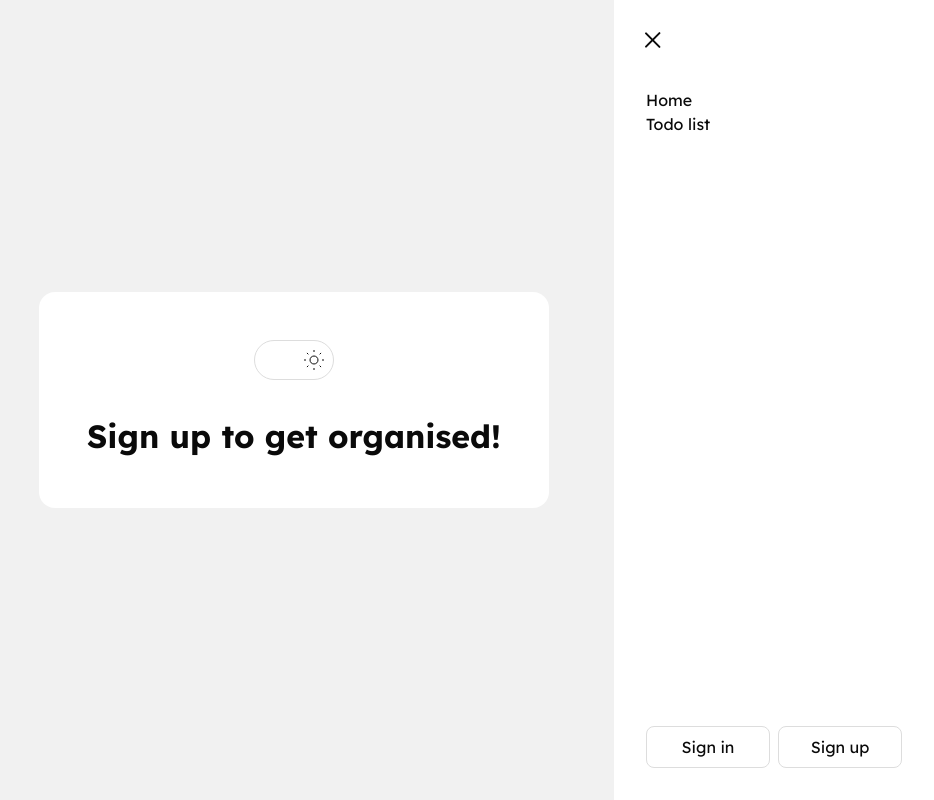
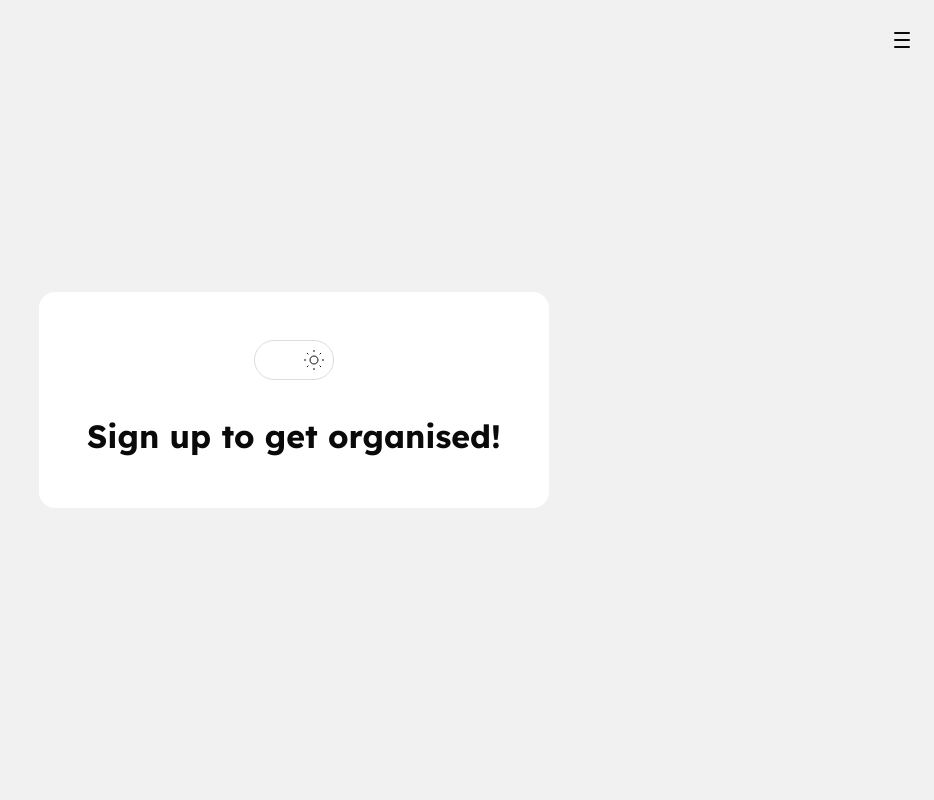
Before and after one commit to herdieboy/2do-supabase, a Next.js app: page / in a window 1280 px wide. Shown: the whole page, without its empty margins (346-1280 px from the left). Built offline with nearby package versions, Linux system fonts and the light colour scheme.

Commit message:
navbar starts closed

```diff
--- a/components/navbar.tsx
+++ b/components/navbar.tsx
@@ -5,7 +5,7 @@ import { useState } from "react"
 import { Button } from "@/components/ui"
 
 export default function Navbar() {
-  const [menuOpen, setMenuOpen] = useState(true)
+  const [menuOpen, setMenuOpen] = useState(false)
 
   function toggleMenu() {
     setMenuOpen(!menuOpen)
```
